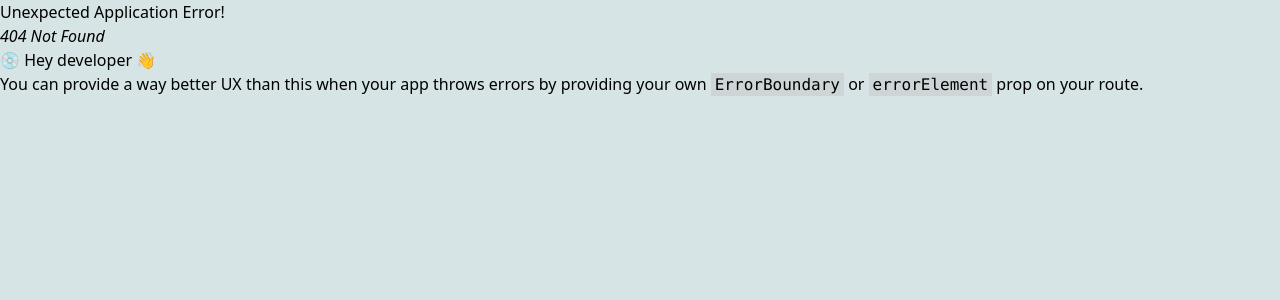
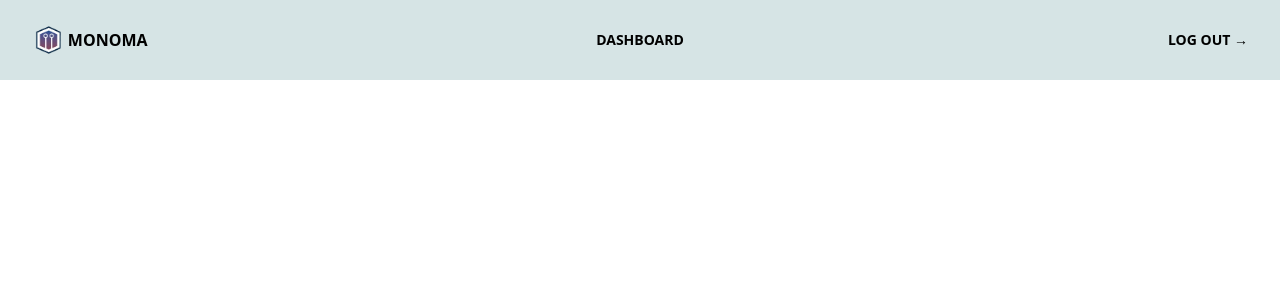
Before and after one commit to danieljml/poke-master, a React (Vite) app: page /details/1 in a window 1280 px wide. Before the commit this address had no page. Shown: the top 300 px of the page. Built offline with nearby package versions, Linux system fonts and the light colour scheme.

Commit message:
Creating new page for details

```diff
--- a/src/main.tsx
+++ b/src/main.tsx
@@ -7,6 +7,7 @@ import {
 import './index.css'
 import Dashboard from './pages/dashboard';
 import Login from './pages/login';
+import Details from './pages/details';
 
 
 interface User {
@@ -29,6 +30,10 @@ const App = () => {
       path: '/login',
       element: <Login setUser ={setUser}/>,
     },
+		{
+			path: '/details/:name',
+			element: <Details />
+		}
   ]);
   return (
     <>
--- /dev/null
+++ b/src/pages/details/index.tsx
@@ -0,0 +1,15 @@
+import React from 'react';
+import { useParams } from 'react-router-dom';
+import Header from '../../components/header';
+
+const Details = () => {
+	let { name } = useParams();
+	console.log(name);
+  return (
+    <>
+      <Header />
+    </>
+  );
+};
+
+export default Details;
```
